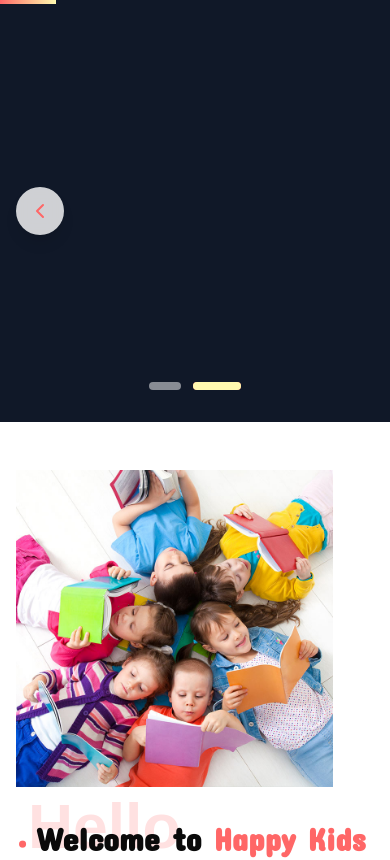
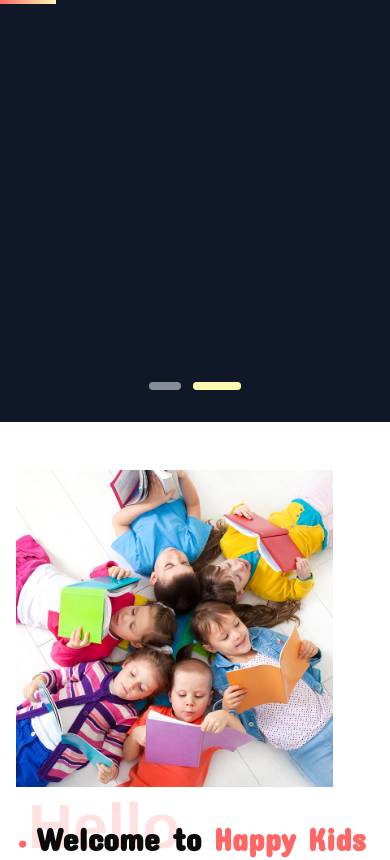
Before and after one commit to Dotun-Balogun/happy-kids, a Next.js app: page / in a window 390 px wide. Shown: the top 860 px of the page. Built offline with nearby package versions, Linux system fonts and the light colour scheme.

Commit message:
hero section

```diff
--- a/components/sections/homepage/Hero.tsx
+++ b/components/sections/homepage/Hero.tsx
@@ -104,7 +104,8 @@
           className="absolute left-4 md:left-8 top-1/2 -translate-y-1/2
                      bg-white/80 hover:bg-white text-primary
                      w-12 h-12 md:w-14 md:h-14 rounded-full
-                     flex items-center justify-center
+                      items-center justify-center hidden
+                     lg:flex
                      shadow-lg hover:shadow-xl
                      transition-all duration-300
                      pointer-events-auto
@@ -152,7 +153,7 @@
           animate={{ opacity: 1, x: 0 }}
           transition={{ delay: 0.5 }}
         >
-          <ChevronRight className="w-6 h-6 md:w-7 md:h-7 absolute transition-all duration-300 group-hover:opacity-0 group-hover:scale-50" />
+          <ChevronRight className=" w-6 h-6 md:w-7 md:h-7 absolute transition-all duration-300 group-hover:opacity-0 group-hover:scale-50" />
 
           <motion.div
             className="absolute inset-0 opacity-0 group-hover:opacity-100 flex items-center justify-center"
```
